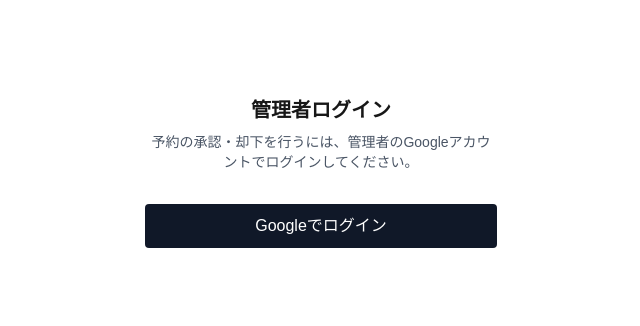
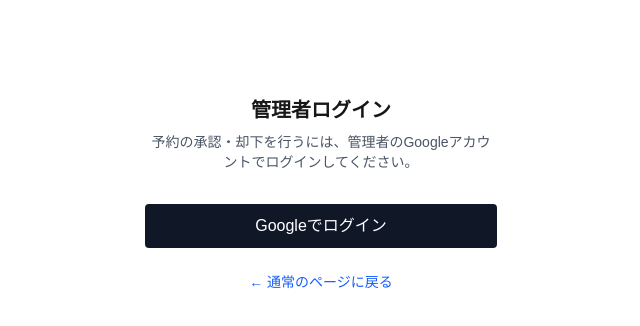
Before and after one commit to kelpar-botti/Share-time, a Next.js app: page /admin/login in a window 1280 px wide. Shown: the top 326 px of the page, without its empty margins (319-959 px from the left). Built offline with nearby package versions, Linux system fonts and the light colour scheme.

Commit message:
Add link back to the public site from the admin login page

```diff
--- a/src/app/admin/login/page.tsx
+++ b/src/app/admin/login/page.tsx
@@ -1,3 +1,4 @@
+import Link from "next/link";
 import { signIn } from "@/auth";
 
 export default function AdminLoginPage() {
@@ -20,6 +21,9 @@
           Googleでログイン
         </button>
       </form>
+      <Link href="/" className="block mt-6 text-sm text-blue-600 hover:underline">
+        ← 通常のページに戻る
+      </Link>
     </main>
   );
 }
```
